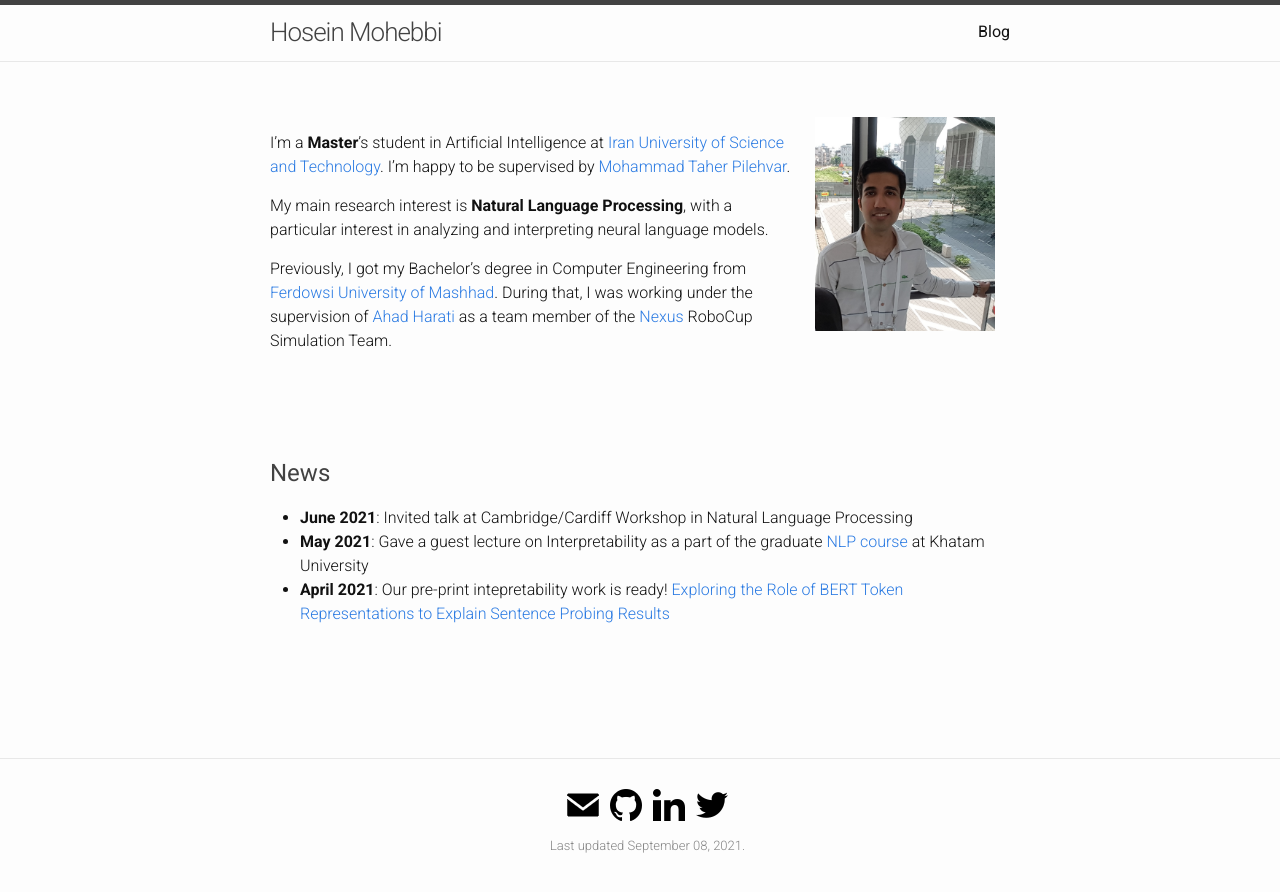
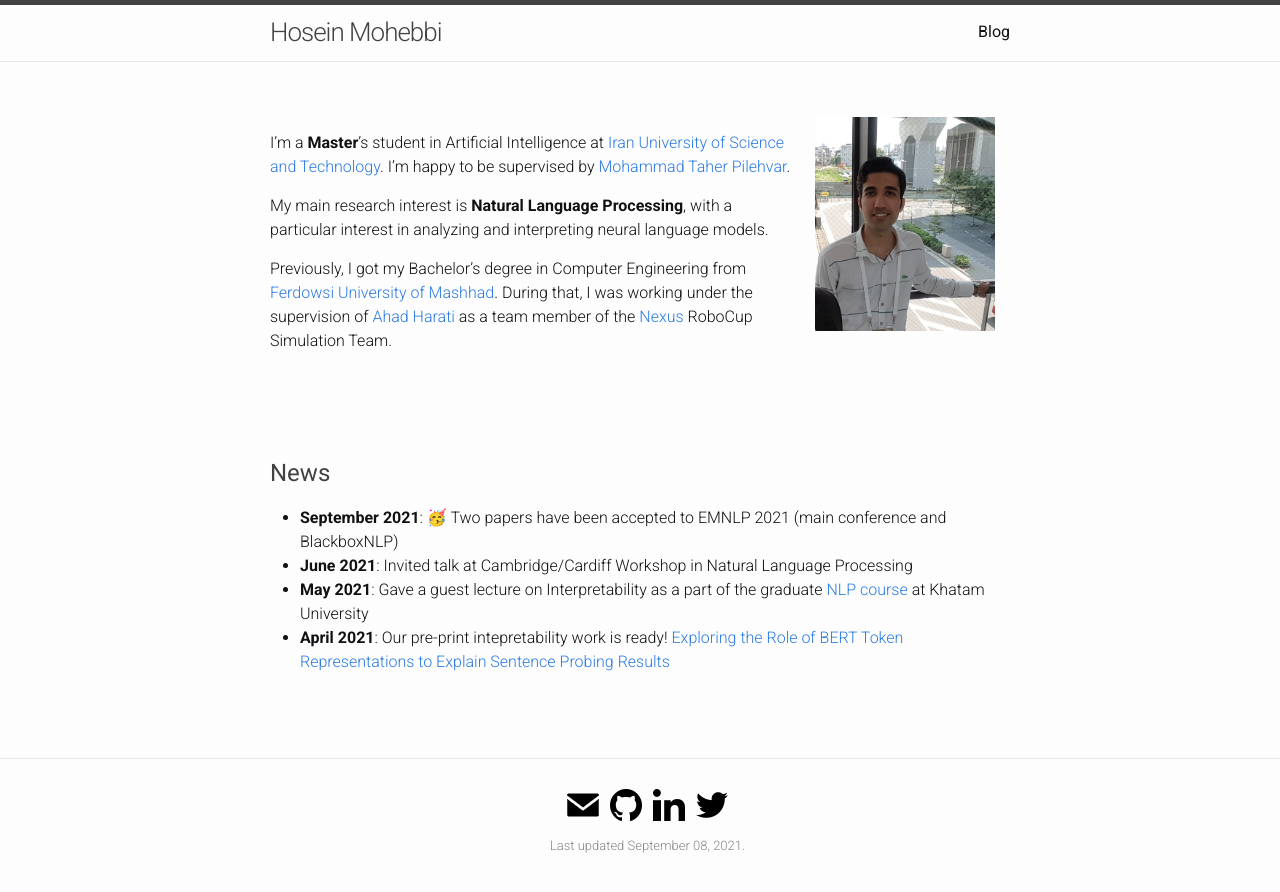
Before and after one commit to hmohebbi/hmohebbi.github.io, a Jekyll site: the page built from index.md, in a window 1280 px wide. Shown: the top 892 px of the page. Built offline with Jekyll 4.4.1, drawn with Linux system fonts in a browser that asks for light colours.

Commit message:
Update index.md

```diff
--- a/index.md
+++ b/index.md
@@ -28,6 +28,7 @@ Previously, I got my Bachelor’s degree in Computer Engineering from [Ferdowsi
 <br><br><br>
 
 ## <span style="color:#424242">News </span>
+* __September 2021__: 🥳 Two papers have been accepted to EMNLP 2021 (main conference and BlackboxNLP)
 * __June 2021__: Invited talk at Cambridge/Cardiff Workshop in Natural Language Processing
 * __May 2021__: Gave a guest lecture on Interpretability as a part of the graduate [NLP course](https://teias-courses.github.io/nlp99/) at Khatam University
 * __April 2021__: Our pre-print intepretability work is ready! [Exploring the Role of BERT Token Representations to Explain Sentence Probing Results](https://arxiv.org/abs/2104.01477)
```
